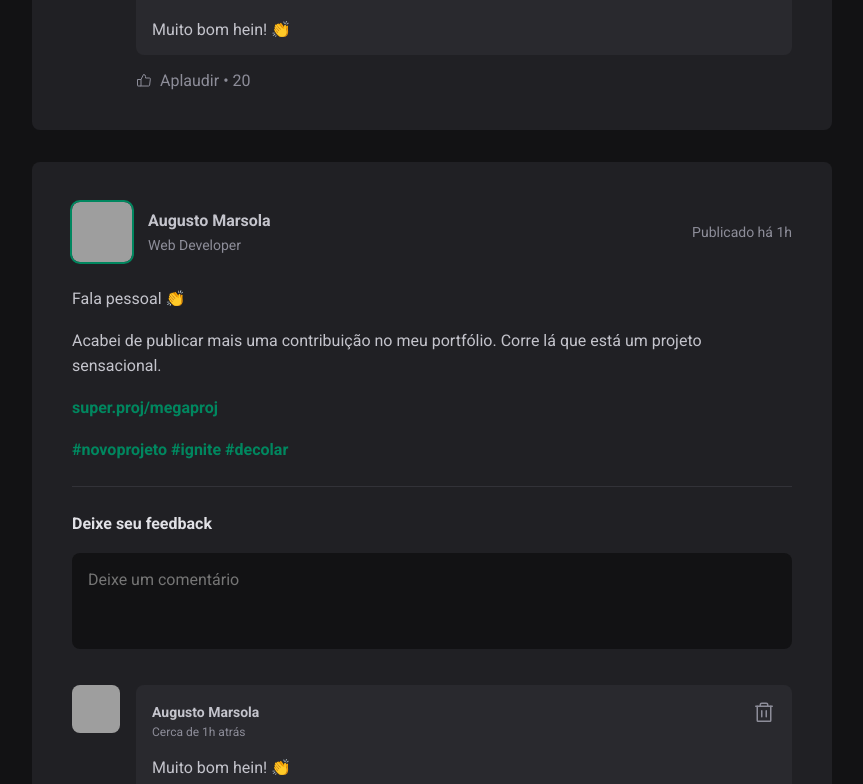
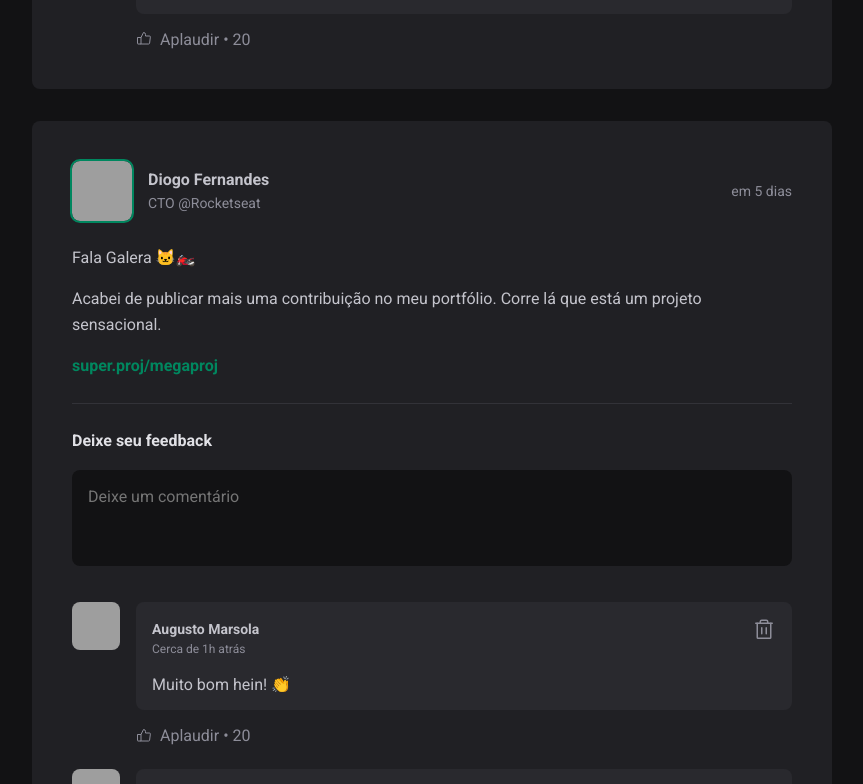
Before and after one commit to augustomarsola/01-newignite-fundamentos-reactjs, a React (Vite) app: page / in a window 1280 px wide. Shown: the part 1015-1799 px from the top of the page, without its empty margins (352-1215 px from the left). Built offline with nearby package versions, Linux system fonts and the light colour scheme; grey boxes are pictures that could not be loaded.

Commit message:
Added funcions to post component

```diff
--- a/package.json
+++ b/package.json
@@ -8,6 +8,7 @@
     "preview": "vite preview"
   },
   "dependencies": {
+    "date-fns": "^2.28.0",
     "phosphor-react": "^1.4.1",
     "react": "^18.0.0",
     "react-dom": "^18.0.0"
--- a/src/App.jsx
+++ b/src/App.jsx
@@ -33,7 +33,7 @@
       role: "CTO @Rocketseat",
     },
     content: [
-      { type: "paragraph", content: "Fala pessoal 👏" },
+      { type: "paragraph", content: "Fala Galera 🐱‍🏍" },
       {
         type: "paragraph",
         content:
@@ -41,7 +41,7 @@
       },
       { type: "link", content: "super.proj/megaproj" },
     ],
-    publishedAt: new Date("2022-05-07 08:10:10"),
+    publishedAt: new Date("2022-06-07 06:10:10"),
   },
 ];
 
--- a/src/components/Posts.jsx
+++ b/src/components/Posts.jsx
@@ -1,40 +1,54 @@
+import { format, formatDistanceToNow } from "date-fns";
+import { ptBR } from "date-fns/locale";
 import { Avatar } from "./Avatar";
 import { Comment } from "./Comment";
 import styles from "./Posts.module.scss";
 
-export function Posts() {
+export function Posts({ author, publishedAt, content }) {
+  const publishedDateFormated = format(
+    publishedAt,
+    "dd 'de' MMMM 'ás' HH':'mm",
+    {
+      locale: ptBR,
+    }
+  );
+
+  const publishedDateRelativeToNow = formatDistanceToNow(publishedAt, {
+    addSuffix: true,
+    locale: ptBR,
+  });
+
   return (
     <article className={styles.post}>
       <header>
         <div className={styles.author}>
-          <Avatar src="https://github.com/augustomarsola.png" />
+          <Avatar src={author.avatarUrl} />
           <div className={styles.authorInfo}>
-            <strong>Augusto Marsola</strong>
-            <span>Web Developer</span>
+            <strong>{author.name}</strong>
+            <span>{author.role}</span>
           </div>
         </div>
 
-        <time title="11 de Maio ás 08:13h" dateTime="2022-05-11 08:10:10">
-          Publicado há 1h
+        <time
+          title={publishedDateFormated}
+          dateTime={publishedAt.toISOString()}
+        >
+          {publishedDateRelativeToNow}
         </time>
       </header>
 
       <div className={styles.content}>
-        <p>Fala pessoal 👏</p>
-
-        <p>
-          Acabei de publicar mais uma contribuição no meu portfólio. Corre lá
-          que está um projeto sensacional.
-        </p>
-
-        <p>
-          <a href="#">super.proj/megaproj</a>
-        </p>
-
-        <p>
-          <a href="#">#novoprojeto</a> <a href="#">#ignite</a>{" "}
-          <a href="#">#decolar</a>{" "}
-        </p>
+        {content.map((line) => {
+          if (line.type === "paragraph") {
+            return <p>{line.content}</p>;
+          } else if (line.type === "link") {
+            return (
+              <p>
+                <a href="#">{line.content}</a>
+              </p>
+            );
+          }
+        })}
       </div>
 
       <form className={styles.commentForm}>
```
Also changed, not shown: 1 other file (tests, documents, lock files or other folders).
